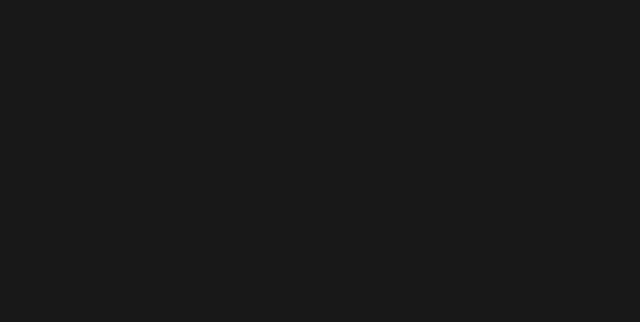
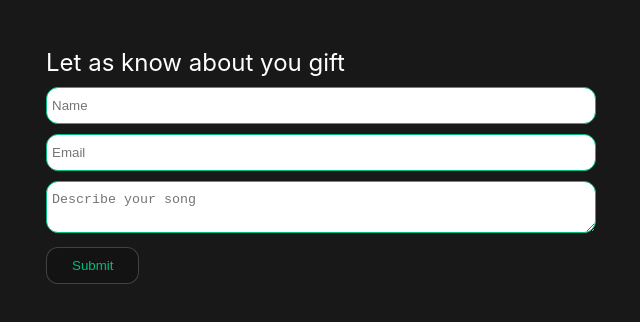
Before and after one commit to resoul/songsurprice, a Vue app: page /form in a window 1280 px wide. Before the commit this address had no page. Shown: the top 322 px of the page, without its empty margins (319-959 px from the left). Built offline with nearby package versions, Linux system fonts and the light colour scheme.

Commit message:
add submit form

```diff
--- a/src/app/router/index.js
+++ b/src/app/router/index.js
@@ -13,6 +13,11 @@
       path: '/order',
       name: 'order',
       component: () => import('../views/Order.vue')
+    },
+    {
+      path: '/form',
+      name: 'form',
+      component: () => import('../views/Form.vue')
     }
   ]
 })
--- /dev/null
+++ b/src/app/views/Form.vue
@@ -0,0 +1,78 @@
+<script>
+export default {
+  name: "Form",
+  data() {
+    return {
+      name: '',
+      email: '',
+      description: '',
+    }
+  },
+  methods: {
+    submit() {
+      const text = `name: ${this.name}, email: ${this.email}, text: ${this.description}`
+
+      const form = new FormData
+      form.append('text', text)
+      form.append('chat_id', import.meta.env.VITE_TELEGRAM_CHAT)
+
+      fetch(import.meta.env.VITE_TELEGRAM + '/sendMessage', {
+        method: 'POST',
+        body: form
+      })
+
+      this.name = ''
+      this.email = ''
+      this.description = ''
+    }
+  }
+}
+</script>
+
+<template>
+  <div class="form-order">
+    <h2>Let as know about you gift</h2>
+    <form @submit.prevent="submit">
+      <div class="ui-form-group">
+        <input type="text" required placeholder="Name" v-model="name" />
+      </div>
+      <div class="ui-form-group">
+        <input type="email" required placeholder="Email" v-model="email" />
+      </div>
+      <div class="ui-form-group">
+        <textarea placeholder="Describe your song" required v-model="description"></textarea>
+      </div>
+      <button class="ui-card-button">Submit</button>
+    </form>
+  </div>
+</template>
+<style scoped lang="scss">
+.form-order {
+  max-width: 550px;
+  width: 100%;
+  margin: 0 auto;
+  padding-top: 3rem;
+  h2 {
+    color: #fff;
+    margin: 0 0 10px;
+  }
+  .ui-form-group {
+    margin-bottom: 10px;
+    input {
+      width: 100%;
+      padding: 10px 5px;
+      display: block;
+      border-radius: 12px;
+      border: 1px solid hsla(160, 100%, 37%, 1);
+    }
+    textarea {
+      width: 100%;
+      padding: 10px 5px;
+      border-radius: 12px;
+      border: 1px solid hsla(160, 100%, 37%, 1);
+      max-width: 550px;
+      max-height: 180px;
+    }
+  }
+}
+</style>
--- a/src/app/views/Home.vue
+++ b/src/app/views/Home.vue
@@ -37,7 +37,7 @@
     <div class="ui-releases">
       <ui-audio title="New Release" />
       <div class="ui-start-journey">
-        <button @click="$router.push('/order')" class="ui-card-button">Start the journey now</button>
+        <button @click="$router.push('/form')" class="ui-card-button">Start the journey now</button>
       </div>
     </div>
     <div class="ui-music-about">
```
